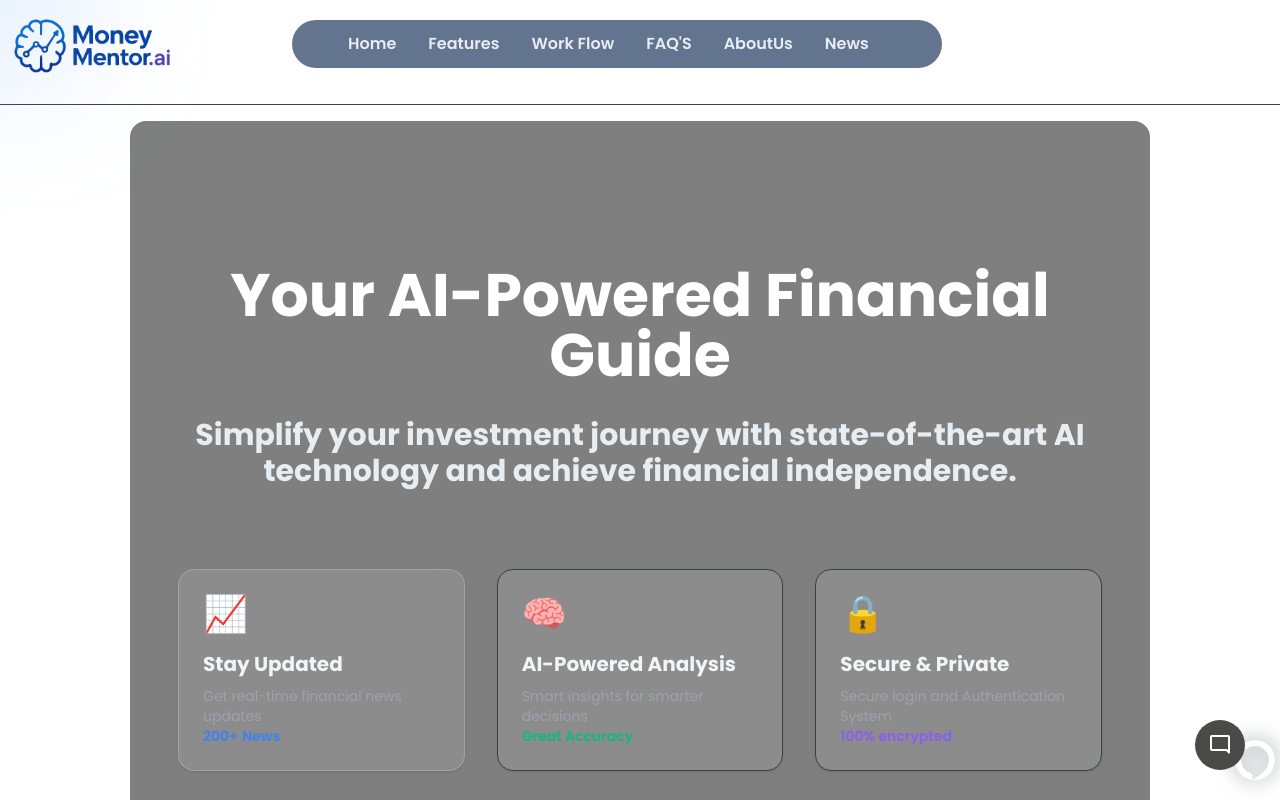
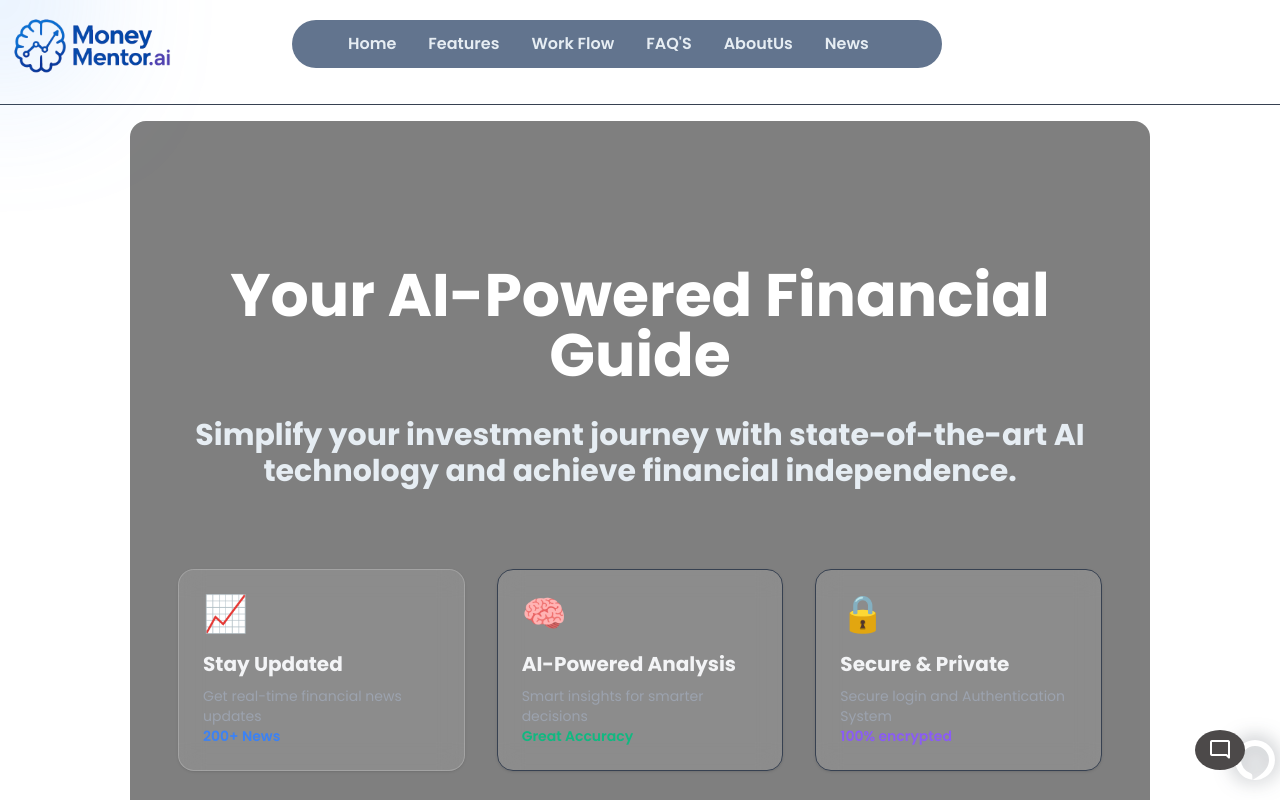
Before and after one commit to Mohitgoswami18/MoneyMentorAI, a React (Vite) app: page / in a window 1280 px wide. Shown: the top 800 px of the page. Built offline with nearby package versions, Linux system fonts and the light colour scheme; a web font is replaced by a local one.

Commit message:
fix: adjust height of chatbot toggler button for better UI consistency

```diff
--- a/src/components/Chatbot.css
+++ b/src/components/Chatbot.css
@@ -11,7 +11,7 @@
     bottom: 30px;
     right: 35px;
     border: none;
-    height: 50px;
+    height: 40px;
     width: 50px;
     display: flex;
     align-items: center;
```
